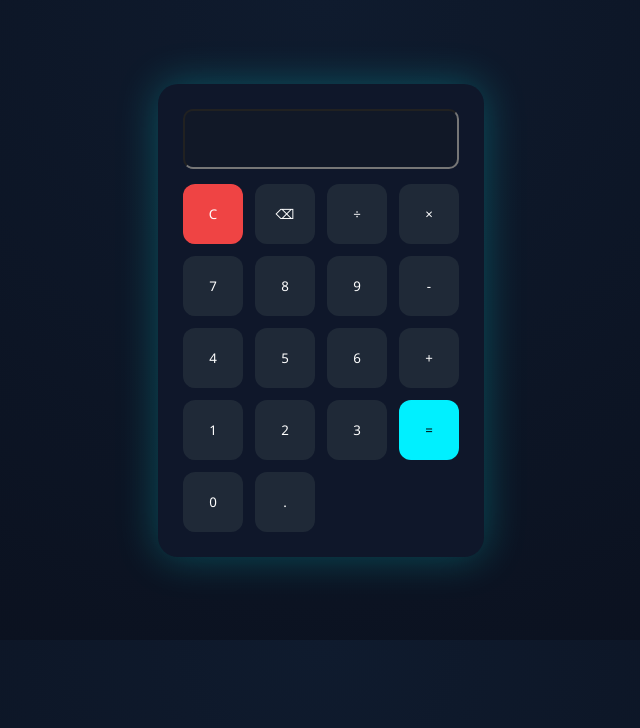
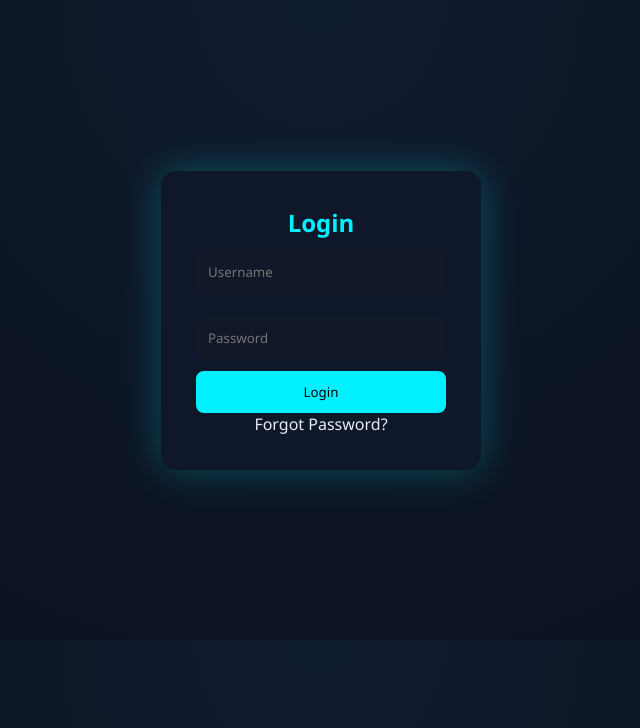
Before and after one commit to aayushherre/portfolio-aayush, a plain HTML site: page calculator.html in a window 1280 px wide. Shown: the whole page, without its empty margins (319-959 px from the left). Drawn offline with Linux system fonts and the light colour scheme.

Commit message:
Update calculator.html

```diff
--- a/calculator.html
+++ b/calculator.html
@@ -3,38 +3,17 @@
 <head>
 <meta charset="UTF-8">
 <meta name="viewport" content="width=device-width, initial-scale=1.0">
-<title>Calculator</title>
+<title>Login UI</title>
 <link rel="stylesheet" href="style.css">
 </head>
 <body class="center-page">
 
-<div class="calculator">
-    <input class="display">
-
-    <div class="buttons">
-        <button class="clear">C</button>
-        <button>⌫</button>
-        <button>÷</button>
-        <button>×</button>
-
-        <button>7</button>
-        <button>8</button>
-        <button>9</button>
-        <button>-</button>
-
-        <button>4</button>
-        <button>5</button>
-        <button>6</button>
-        <button>+</button>
-
-        <button>1</button>
-        <button>2</button>
-        <button>3</button>
-        <button class="equal">=</button>
-
-        <button>0</button>
-        <button>.</button>
-    </div>
+<div class="login-box">
+<h2>Login</h2>
+<input type="text" placeholder="Username">
+<input type="password" placeholder="Password">
+<button>Login</button>
+<p>Forgot Password?</p>
 </div>
 
 </body>
```
